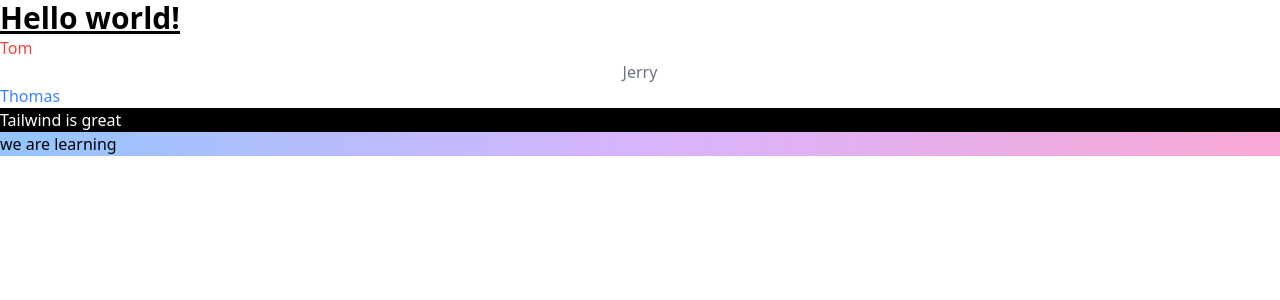
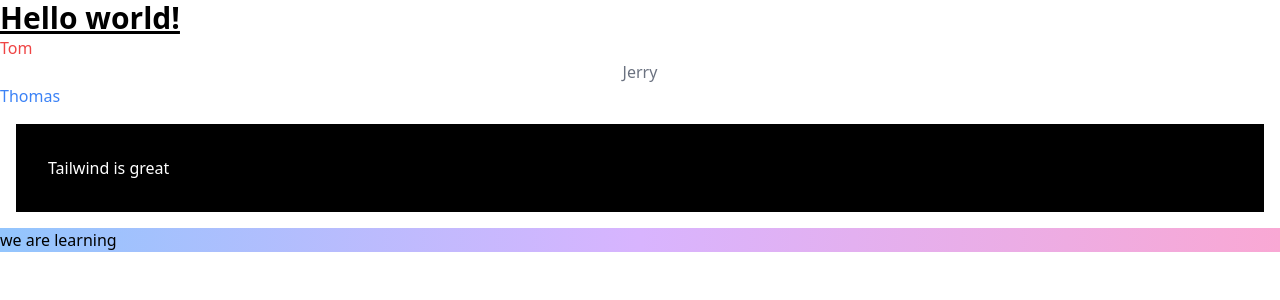
Before and after one commit to Riddhi73/tailwind-css-practice, a React (Vite) app: page / in a window 1280 px wide. Shown: the top 300 px of the page. Built offline with nearby package versions, Linux system fonts and the light colour scheme.

Commit message:
Add margin padding

```diff
--- a/src/App.jsx
+++ b/src/App.jsx
@@ -9,7 +9,7 @@ function App() {
         <p className="text-gray-500 text-center">Jerry</p>
         <p className="text-blue-500">Thomas</p>
       </div>
-      <div className="bg-black text-white">Tailwind is great</div>
+      <div className="bg-black text-white m-4 p-8">Tailwind is great</div>
       <div className="bg-gradient-to-r from-blue-300 via-purple-300 to-pink-300">
         we are learning
       </div>
```
